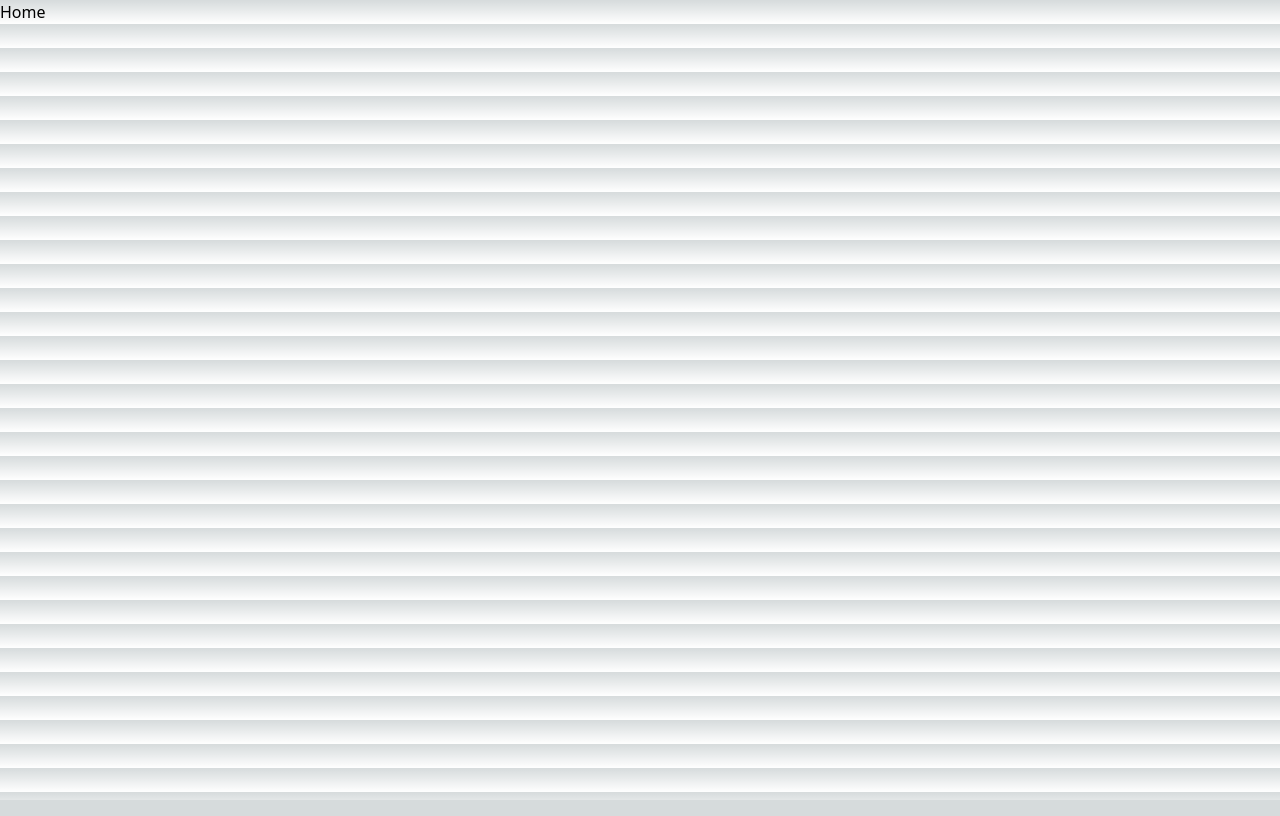
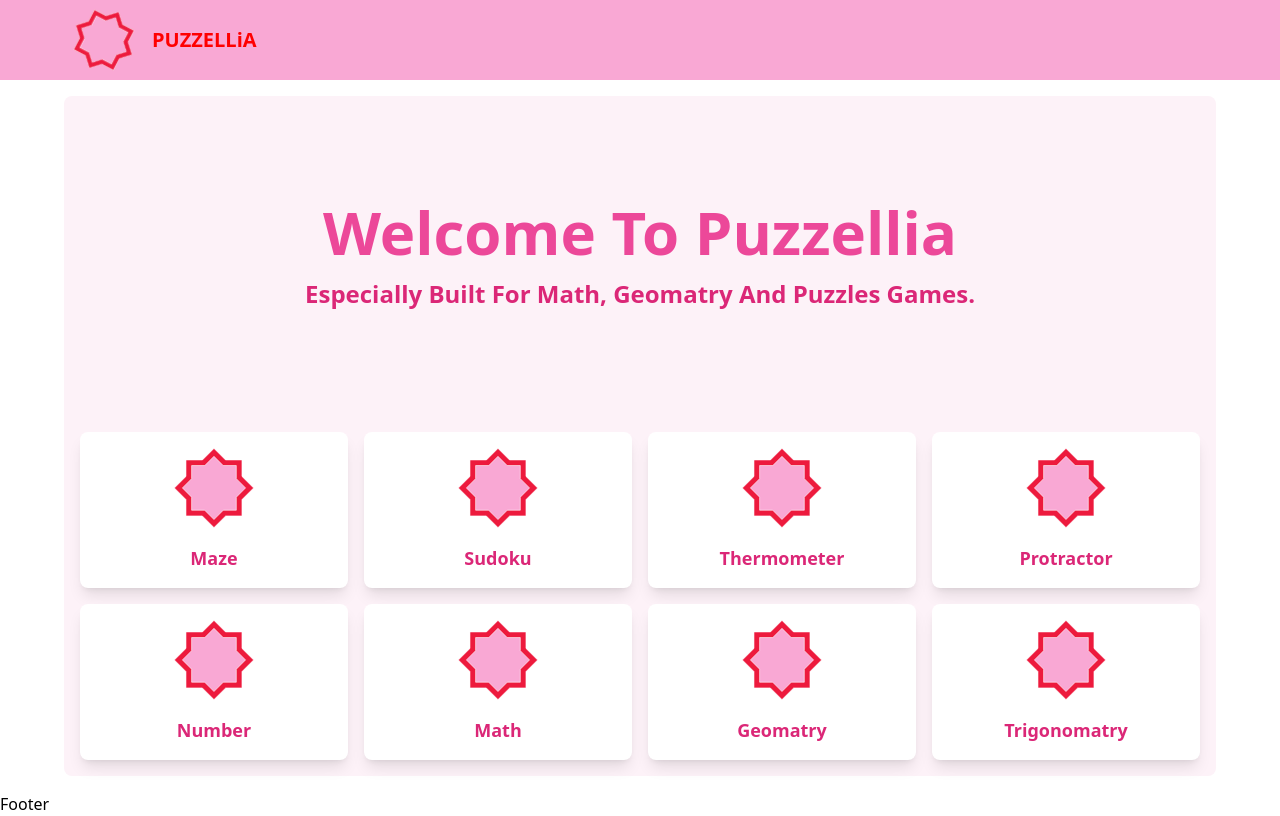
Before and after one commit to mohammadaahnaaf/puzzellia, a Next.js app: page / in a window 1280 px wide. Built offline with nearby package versions, Linux system fonts and the light colour scheme.

Commit message:
refactor: :art: home page

```diff
--- /dev/null
+++ b/src/components/home/GameCard.tsx
@@ -0,0 +1,19 @@
+import Image from 'next/image'
+import React from 'react'
+
+type Props = {
+    title: string
+}
+
+export const GameCard = (props: Props) => {
+    return (
+        <div className='grid items-center justify-center cursor-pointer text-pink-600 p-4 gap-4 w-full rounded-lg shadow-lg hover:bg-pink-100 ring-pink-400 hover:ring-2 bg-white'>
+            <div className='relative h-20 w-20 mx-auto'>
+                <Image fill src='/puzzellia.svg' className='object-center h-full w-full' alt='games-icon' />
+            </div>
+            <div>
+                <h2 className='font-semibold text-center text-lg'>{props.title}</h2>
+            </div>
+        </div>
+    )
+}
--- a/src/components/home/Home.tsx
+++ b/src/components/home/Home.tsx
@@ -1,9 +1,31 @@
+import Image from 'next/image'
 import React from 'react'
+import { GameCard } from './GameCard'
 
 type Props = {}
 
 export const Home = (props: Props) => {
   return (
-    <div>Home</div>
+    <div className='bg-pink-50 max-w-6xl w-full grid mx-auto rounded-lg my-4'>
+      {/* Top Headline  */}
+      <div className='h-[40vh] grid items-center'>
+        <div className='grid gap-4'>
+          <h1 className='text-6xl text-center font-bold text-pink-500'>Welcome To Puzzellia</h1>
+          <h2 className='text-center text-2xl font-semibold text-pink-600'>Especially Built For Math, Geomatry And Puzzles Games.</h2>
+        </div>
+      </div>
+
+      {/* Games Selections  */}
+      <div className='p-4 grid grid-cols-4 justify-center gap-4'>
+        <GameCard title="Maze" />
+        <GameCard title="Sudoku" />
+        <GameCard title="Thermometer" />
+        <GameCard title="Protractor" />
+        <GameCard title="Number" />
+        <GameCard title="Math" />
+        <GameCard title="Geomatry" />
+        <GameCard title="Trigonomatry" />
+      </div>
+    </div>
   )
 }
--- a/src/components/layouts/Layout.tsx
+++ b/src/components/layouts/Layout.tsx
@@ -7,7 +7,7 @@ type Props = {
 
 export const Layout = (props: Props) => {
     return (
-        <div>
+        <div className='bg-white text-black'>
             <Header />
             {props.children}
             <Footer />
--- a/src/components/shared/Footer.tsx
+++ b/src/components/shared/Footer.tsx
@@ -4,6 +4,8 @@ type Props = {}
 
 export const Footer = (props: Props) => {
   return (
-    <div>Footer</div>
+    <div>
+      <footer>Footer</footer>
+    </div>
   )
 }
--- a/src/components/shared/Header.tsx
+++ b/src/components/shared/Header.tsx
@@ -1,9 +1,21 @@
+import Image from 'next/image'
 import React from 'react'
 
 type Props = {}
 
 export const Header = (props: Props) => {
   return (
-    <div>Header</div>
+    <div className='bg-pink-300'>
+      <header className='max-w-6xl w-full mx-auto grid'>
+        <div className='p-2 flex items-center gap-4'>
+          <div className='relative w-[64px] h-[64px]'>
+            <Image src='/puzzellia.svg' className='object-fit h-full custom-spin' fill alt='puzzellia-logo' />
+          </div>
+          <h1 className='text-xl font-bold text-[red]'>PUZZELLiA</h1>
+        </div>
+
+      </header>
+      <nav></nav>
+    </div>
   )
 }
--- /dev/null
+++ b/src/components/shared/logo/puzzellia.tsx
@@ -0,0 +1,11 @@
+
+export function PuzzelliaSVG(props: any) {
+    return (
+        <svg id="Layer_1" data-name="Layer 1" xmlns="http://www.w3.org/2000/svg" viewBox="0 0 543.41 543.41">
+            <polygon className="cls-1" style={{ fill: '#ed1a3d', stroke: '#fff200', strokeMiterlimit: '10', strokeWidth: '4px' }}
+                points="271.7 2.83 193.41 81.12 81.43 81.12 81.43 193.1 2.83 271.7 81.43 350.31 81.43 461.37 192.5 461.37 271.7 540.58 350.91 461.37 461.68 461.37 461.68 350.6 540.58 271.7 461.68 192.8 461.68 81.12 350 81.12 271.7 2.83" />
+            <polygon className="cls-2" style={{ fill: '#F9A8D4', stroke: '#fff200', strokeMiterlimit: '10', strokeWidth: '4px' }}
+                points="271.56 56.6 209.05 119.1 119.66 119.1 119.66 208.5 56.91 271.25 119.66 334 119.66 422.66 208.32 422.66 271.56 485.89 334.79 422.66 423.22 422.66 423.22 334.23 486.2 271.25 423.22 208.26 423.22 119.1 334.06 119.1 271.56 56.6" />
+        </svg>
+    )
+}
--- a/src/pages/_app.tsx
+++ b/src/pages/_app.tsx
@@ -1,6 +1,11 @@
+import { Layout } from '@puzzellia/layouts'
 import '../styles/globals.css'
 import type { AppProps } from 'next/app'
 
 export default function App({ Component, pageProps }: AppProps) {
-  return <Component {...pageProps} />
+  return (
+    <Layout>
+      <Component {...pageProps} />
+    </Layout>
+  )
 }
--- a/src/styles/globals.css
+++ b/src/styles/globals.css
@@ -16,6 +16,11 @@
   }
 }
 
+@keyframes spin-custom {
+  0% { transform: rotate(0); }
+  100% { transform: rotate(360deg); }
+}
+
 body {
   color: rgb(var(--foreground-rgb));
   background: linear-gradient(
@@ -25,3 +30,7 @@ body {
     )
     rgb(var(--background-start-rgb));
 }
+
+.custom-spin {
+  animation: spin-custom 3s linear infinite; /* Adjust the duration (2s) to change the speed */
+}
```
Also changed, not shown: public/puzzellia.svg (added).
